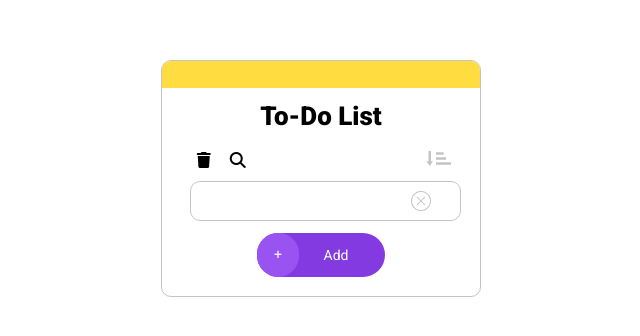
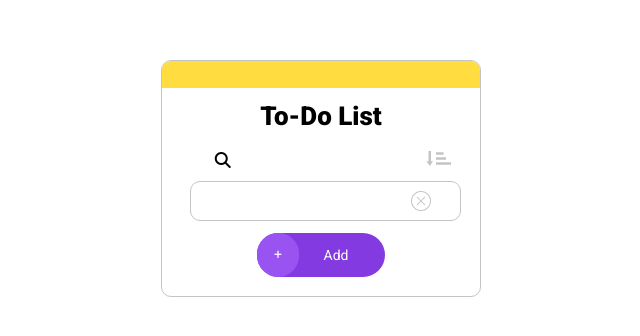
Before and after one commit to Namiq20/ToDoList, a plain HTML site: page index.html in a window 1280 px wide. Shown: the part 222-558 px from the top of the page, 319-959 px from the left. Drawn offline with nearby package versions, Linux system fonts and the light colour scheme.

Commit message:
last change

```diff
--- a/index.html
+++ b/index.html
@@ -21,7 +21,6 @@
 
         <div class="container">
             <div class="sort">
-                <i class="fa-solid fa-trash iconreng"></i>
 
                 <div class="searchdivv">
 
```
